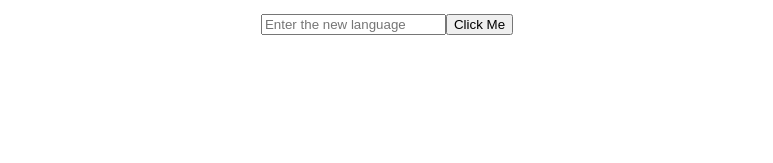
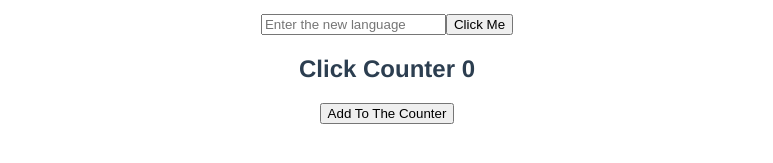
Before and after one commit to r-keenan/VueJS-MyProfile, a Vue app: page / in a window 1280 px wide. Shown: the part 623-786 px from the top of the page, without its empty margins (253-1026 px from the left). Built offline with nearby package versions, Linux system fonts and the light colour scheme.

Commit message:
Add h2 to display the counter value that is incremented by the button click below it.

```diff
--- a/src/components/HelloWorld.vue
+++ b/src/components/HelloWorld.vue
@@ -20,6 +20,11 @@
         />
         <button v-on:mouseover="mouseover">Click Me</button>
       </form>
+
+      <h2>Click Counter {{ counter }}</h2>
+      <button v-on:click="incrementCounter">
+        Add To The Counter
+      </button>
     </div>
   </div>
 </template>
@@ -40,14 +45,19 @@ export default {
         },
       ],
       newLanguage: "",
+      counter: 0,
     };
   },
   methods: {
     click: function() {
-      alert(this.newLanguage);
+      this.newLanguage =
+        "this was changed on the fly, this is in the component state";
     },
     mouseover: function() {
       console.log("Your mouse moved over the button.");
+    },
+    incrementCounter: function() {
+      this.counter = this.counter + 1;
     },
   },
   props: {
```
